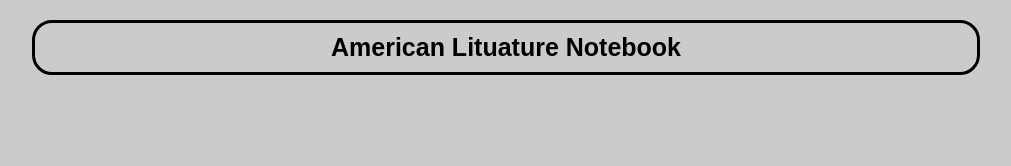
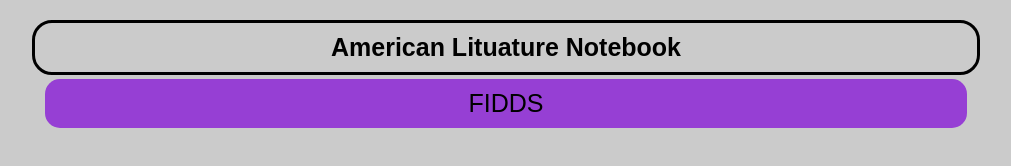
Before and after one commit to TChapman12/WebNotesTemplate, a plain HTML site: page main/pages/american-liturature-notes/index.html in a window 1280 px wide. Shown: the whole page, without its empty margins (134-1145 px from the left). Drawn offline with Linux system fonts and the light colour scheme.

Commit message:
modified:   README.md new file:   main/pages/american-liturature-notes/FIDDS/index.html modified:   main/pages/american-liturature-notes/bstyle.css modified:   main/pages/american-liturature-notes/index.html

```diff
--- a/main/pages/american-liturature-notes/bstyle.css
+++ b/main/pages/american-liturature-notes/bstyle.css
@@ -0,0 +1,28 @@
+.button-am-lit {
+    cursor: pointer;
+    width: 75%;
+    background-color: #963fd4;
+    border: none;
+    color: var(--black);
+    padding: 10px;
+    font-family: "Exo 2", sans-serif;
+    text-decoration: none;
+    display: inline-block;
+    border-radius: 15px;
+    position: relative;
+    font-size: 25px;
+    text-align: center;
+    margin: 4px 2px;
+    opacity: 1;
+    transition: 0.3s;
+  }
+
+  .button-am-lit:hover {
+    opacity: 0.6;
+  }
+
+  .center-div {
+    text-align: center;
+    align-items: center;
+    align-content: center;
+  }
--- a/main/pages/american-liturature-notes/index.html
+++ b/main/pages/american-liturature-notes/index.html
@@ -5,11 +5,17 @@
     <meta http-equiv="X-UA-Compatible" content="IE=edge" />
     <meta name="viewport" content="width=device-width, initial-scale=1.0" />
     <link rel="stylesheet" href="../sytle.css">
+   <link rel="stylesheet" href="./bstyle.css">
     <title>American Lituature Notebook</title>
   </head>
   <body>
     <div>
         <h1 class="title-border">American Lituature Notebook</h1>
     </div>
+    <div class="center-div">
+      <a href="./FIDDS/index.html">
+        <button class="button-am-lit">FIDDS</button>
+      </a>
+    </div>
   </body>
 </html>
```
Also changed, not shown: main/pages/american-liturature-notes/FIDDS/index.html (added, +32 -0 lines), 1 other file.
